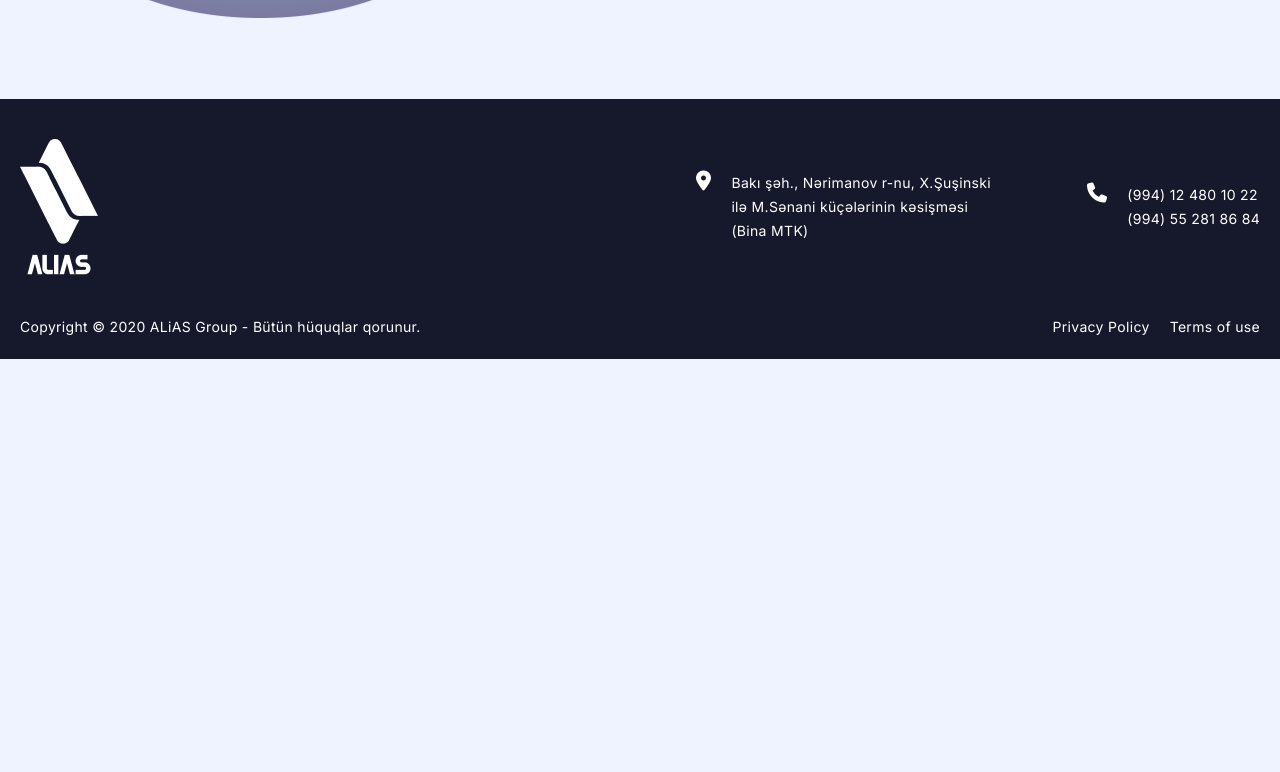
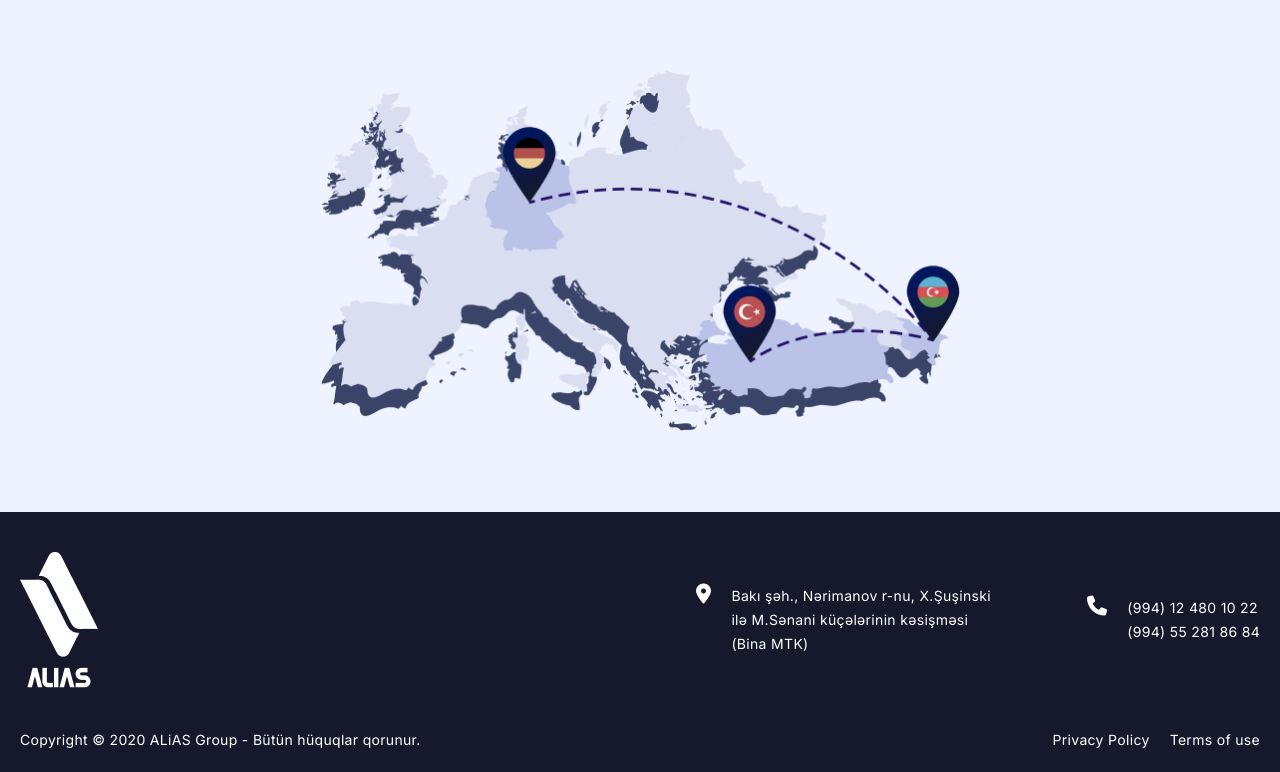
Before and after one commit to kamoasko/Alias, a plain HTML site: page index.html in a window 1280 px wide. Shown: the part 3203-3975 px from the top of the page. Before the commit the page ends 3562 px from the top, so only its background shows below. Drawn offline with nearby package versions, Linux system fonts and the light colour scheme.

Commit message:
map image added to homepage

```diff
--- a/assets/css/home.css
+++ b/assets/css/home.css
@@ -1,6 +1,6 @@
 .background {
   display: flex;
-  height: 85.2rem;
+  height: 100vh;
   position: relative;
 }
 
@@ -317,6 +317,15 @@
   height: 4.8rem;
 }
 
+.map {
+  margin-top: 10.4rem;
+}
+
+.map__image {
+  margin: 0 auto;
+  width: 63.9rem;
+}
+
 @media (max-width: 1206px) {
   .background__text {
     top: 55%;
@@ -463,6 +472,10 @@
     padding: 1.6rem 0;
     border-radius: 1rem;
   }
+
+  .map {
+    display: none;
+  }
 }
 
 @media (max-width: 480px) {
--- a/index.html
+++ b/index.html
@@ -399,6 +399,12 @@
       </div>
     </section>
 
+    <div class="map">
+      <div class="map__image">
+        <img src="./assets/images/Map/Group 3376.png" alt="Map" />
+      </div>
+    </div>
+
     <footer class="footer">
       <div class="footer__top flex">
         <div class="footer__logo">
```
Also changed, not shown: assets/images/Map/Group 3376.png (added).
